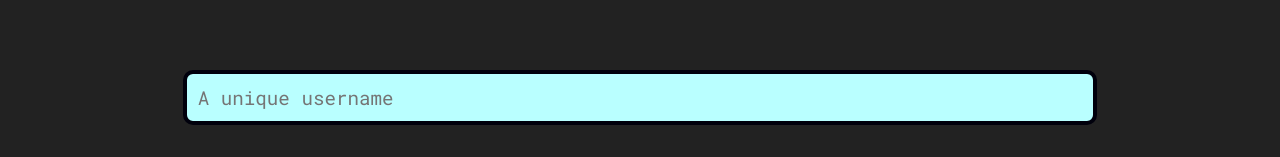
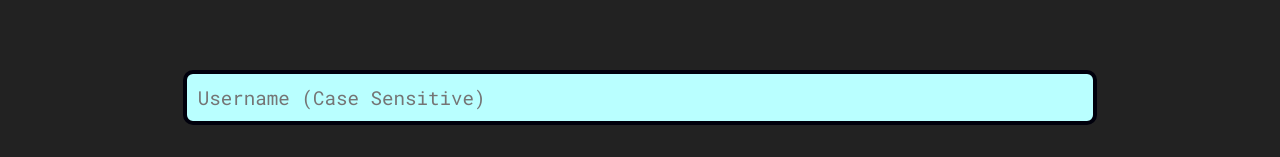
Before and after one commit to siddharthsinghvats/leetladder-frontend, a React (Create React App) app: page /signup in a window 1280 px wide. Shown: the part 1296-1453 px from the top of the page. Built offline with nearby package versions, Linux system fonts and the light colour scheme; no server answers; the HTML template or start-up script is replaced by a standard one.

Commit message:
username validation

```diff
--- a/src/components/Signup.jsx
+++ b/src/components/Signup.jsx
@@ -186,7 +186,7 @@ function Login() {
                   <input
                     type="text"
                     value={username}
-                    placeholder="A unique username"
+                    placeholder="Username (Case Sensitive)"
                     onChange={(e) => handleUsernameChange(e)}
                   />
                   <span
```
